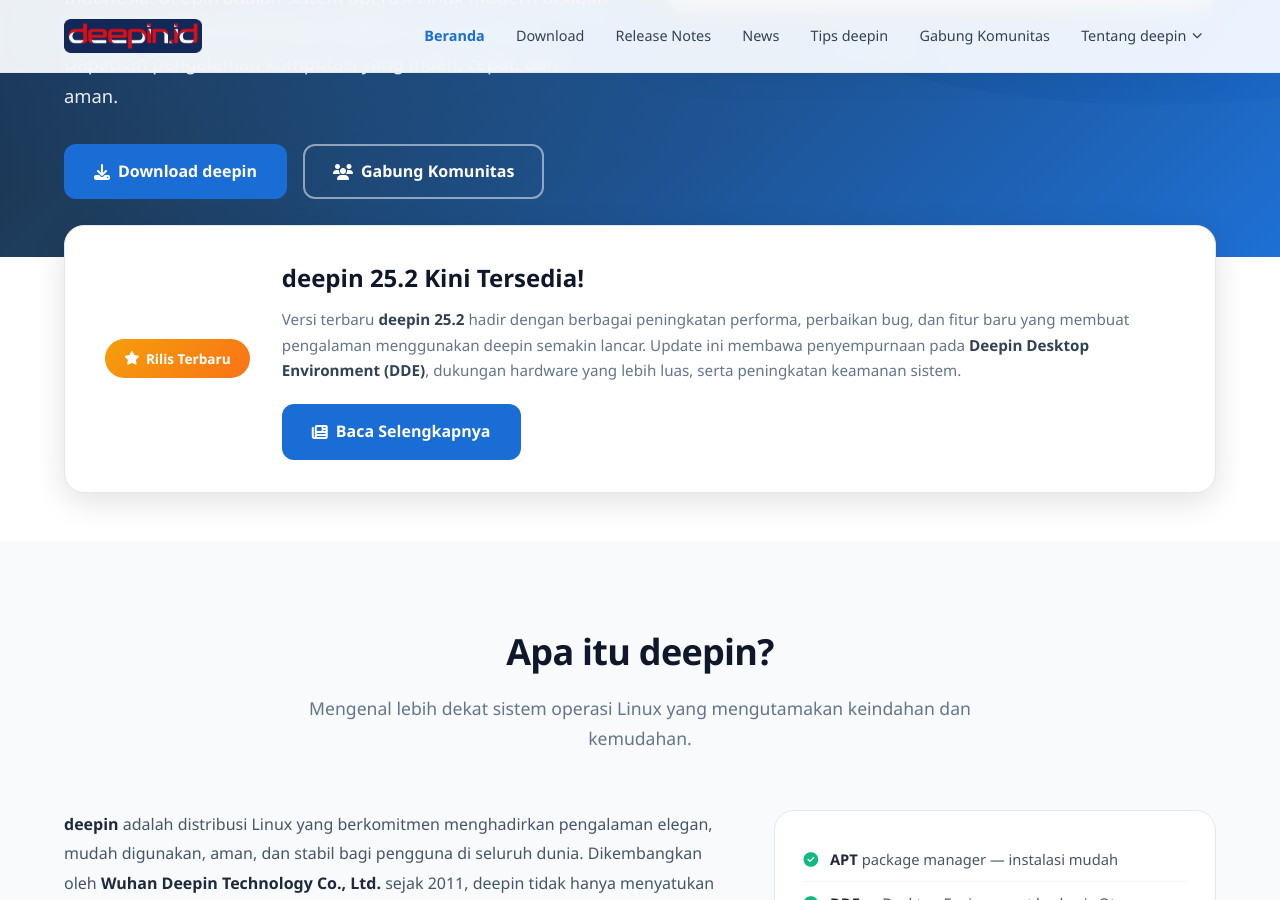
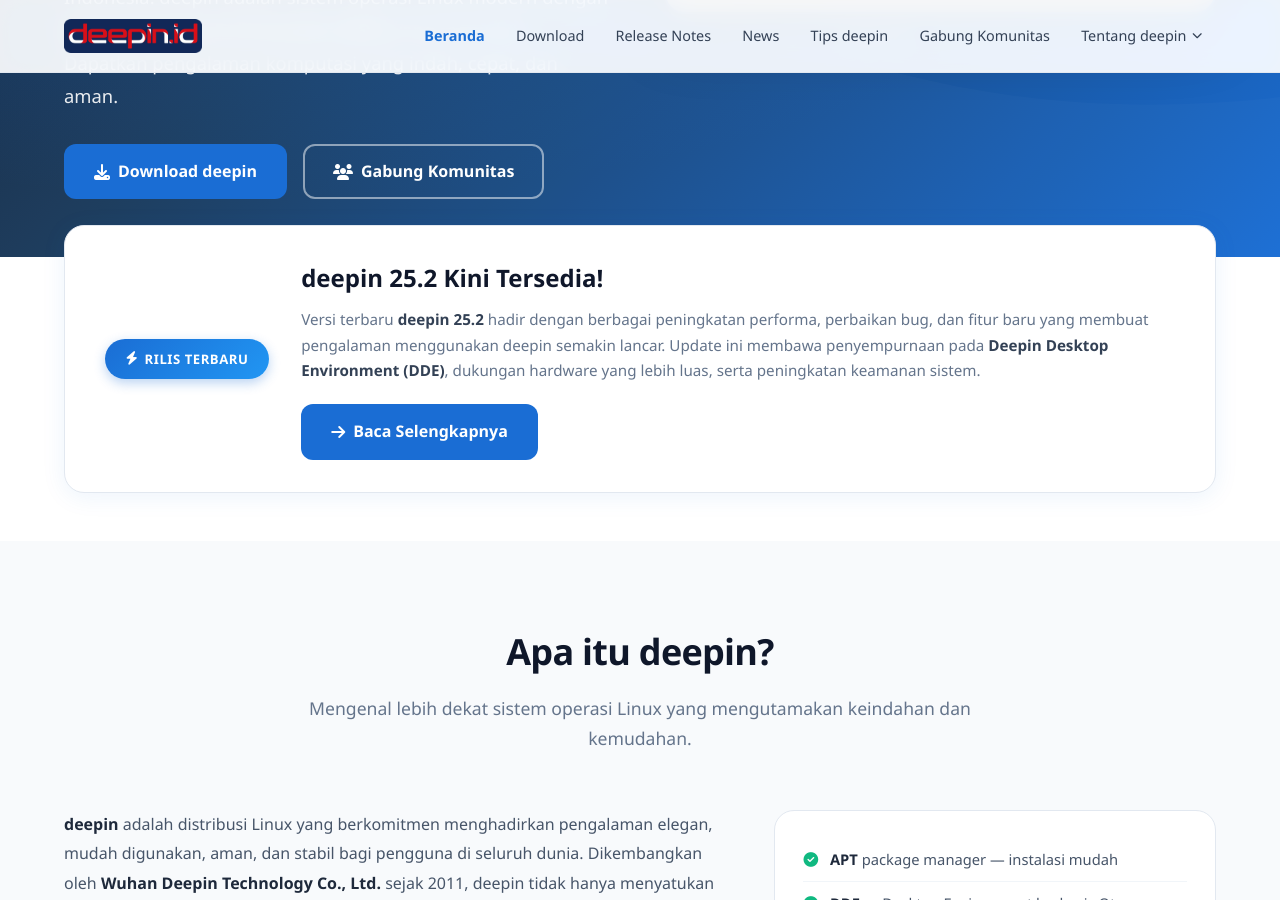
Before and after one commit to deepin-Indonesia/home-site, a Jekyll site: the page built from index.md, in a window 1280 px wide and 900 px high, scrolled down 581 px. Built offline with Jekyll 4.4.1, drawn with Linux system fonts in a browser that asks for light colours; grey boxes are pictures that could not be loaded.

Commit message:
Redesign headline badge: biru deepin, icon bolt, shadow

```diff
--- a/assets/css/main.scss
+++ b/assets/css/main.scss
@@ -463,7 +463,12 @@ a {
   border: 1px solid var(--color-gray-200);
   border-radius: var(--radius-lg);
   padding: 2rem 2.5rem;
-  box-shadow: var(--shadow-lg);
+  box-shadow: 0 4px 24px rgba(26,109,212,.08);
+  transition: box-shadow var(--transition);
+
+  &:hover {
+    box-shadow: 0 8px 32px rgba(26,109,212,.14);
+  }
 }
 
 .headline-badge {
@@ -471,13 +476,20 @@ a {
   display: inline-flex;
   align-items: center;
   gap: .4rem;
-  background: linear-gradient(135deg, #f59e0b, #f97316);
+  background: linear-gradient(135deg, var(--deepin-blue) 0%, #2196f3 100%);
   color: var(--color-white);
-  padding: .5rem 1.2rem;
+  padding: .55rem 1.3rem;
   border-radius: 50px;
-  font-size: .85rem;
+  font-size: .82rem;
   font-weight: 700;
+  text-transform: uppercase;
+  letter-spacing: .04em;
   white-space: nowrap;
+  box-shadow: 0 4px 12px rgba(26,109,212,.3);
+
+  i {
+    font-size: .85rem;
+  }
 }
 
 .headline-body {
--- a/index.md
+++ b/index.md
@@ -46,7 +46,7 @@ permalink: /
   <div class="container">
     <div class="headline-card">
       <div class="headline-badge">
-        <i class="fas fa-star"></i> Rilis Terbaru
+        <i class="fas fa-bolt"></i> Rilis Terbaru
       </div>
       <div class="headline-body">
         <h2>deepin 25.2 Kini Tersedia!</h2>
@@ -57,7 +57,7 @@ permalink: /
           dukungan hardware yang lebih luas, serta peningkatan keamanan sistem.
         </p>
         <a href="/news/deepin-25-2-update/" class="btn btn-primary">
-          <i class="fas fa-newspaper"></i> Baca Selengkapnya
+          <i class="fas fa-arrow-right"></i> Baca Selengkapnya
         </a>
       </div>
     </div>
```
